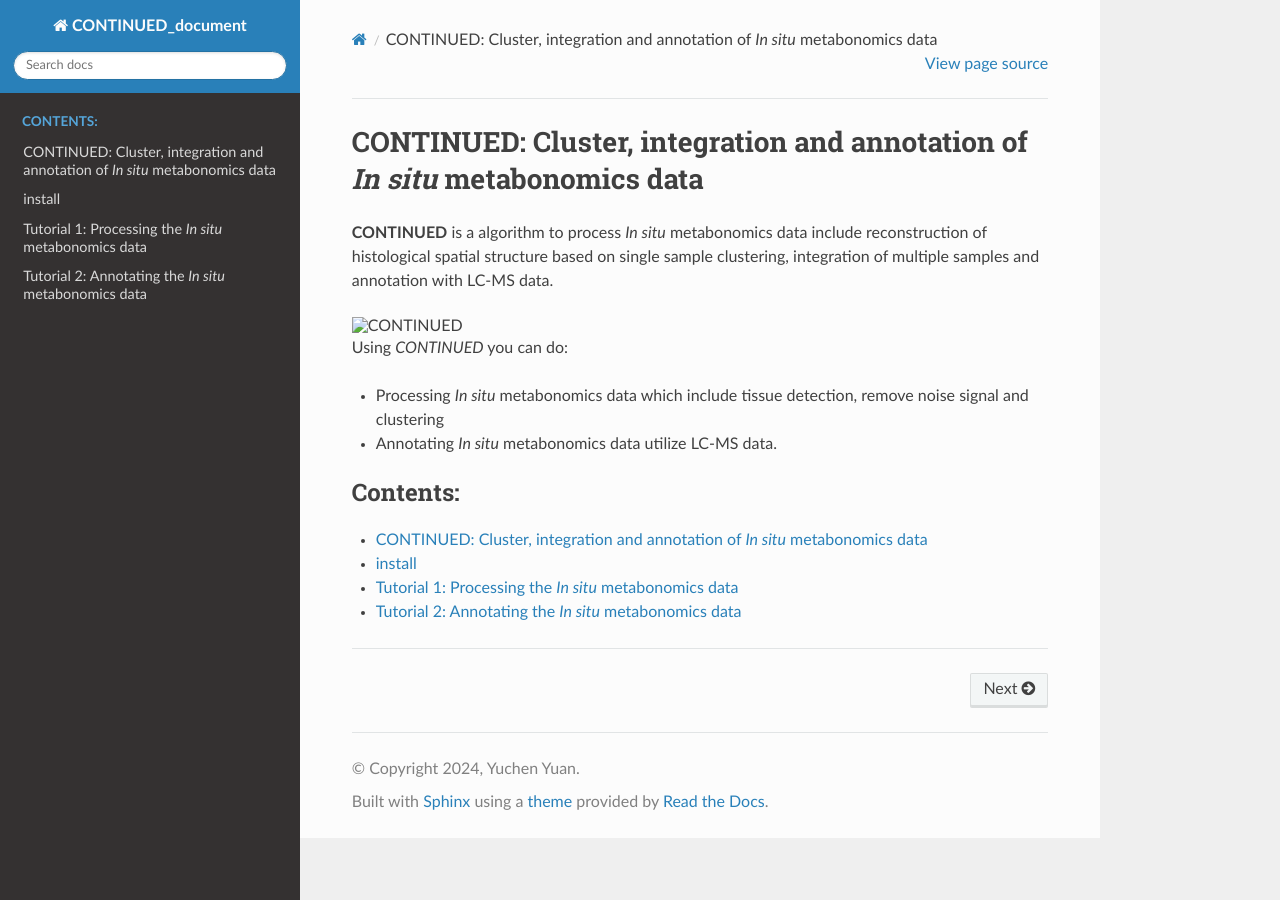
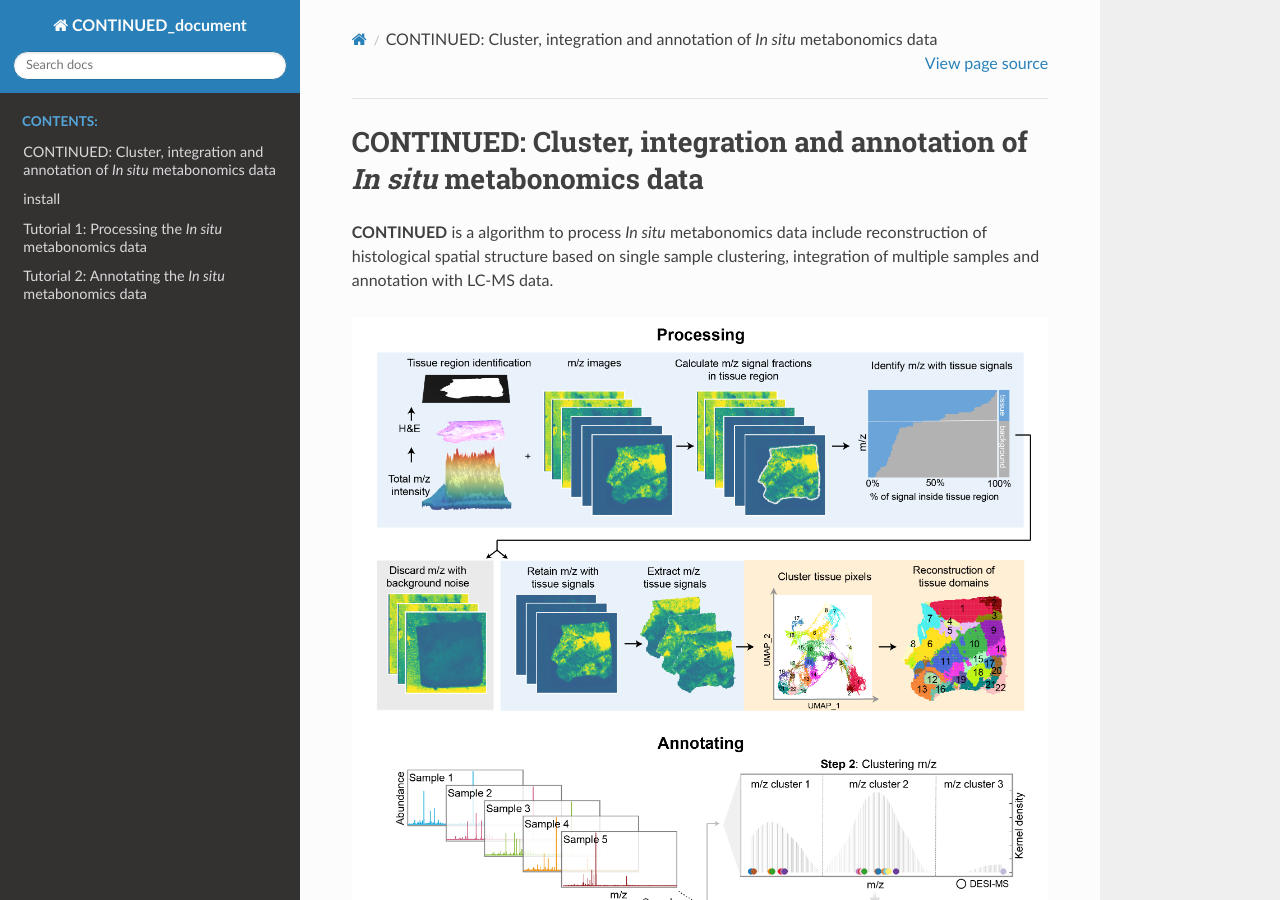
Before and after one commit to wsyyc/CONTINUED_doc, a Sphinx documentation site: the page built from docs/source/index.rst, in a window 1280 px wide and 900 px high. Built offline with Sphinx 7.4.7 and the Read the Docs theme 2.0.0, drawn with Linux system fonts in a browser that asks for light colours.

Commit message:
Update index.rst

```diff
--- a/docs/source/index.rst
+++ b/docs/source/index.rst
@@ -7,7 +7,7 @@ CONTINUED: Cluster, integration and annotation of *In situ* metabonomics data
 ================================
 **CONTINUED** is a algorithm to process *In situ* metabonomics data include reconstruction of histological spatial structure based on single sample clustering, integration of multiple samples and annotation with LC-MS data.
 
-.. image:: ../../Image/Overview.png
+.. image:: Image/Overview.png
     :align: center
     :alt: CONTINUED
 
```
